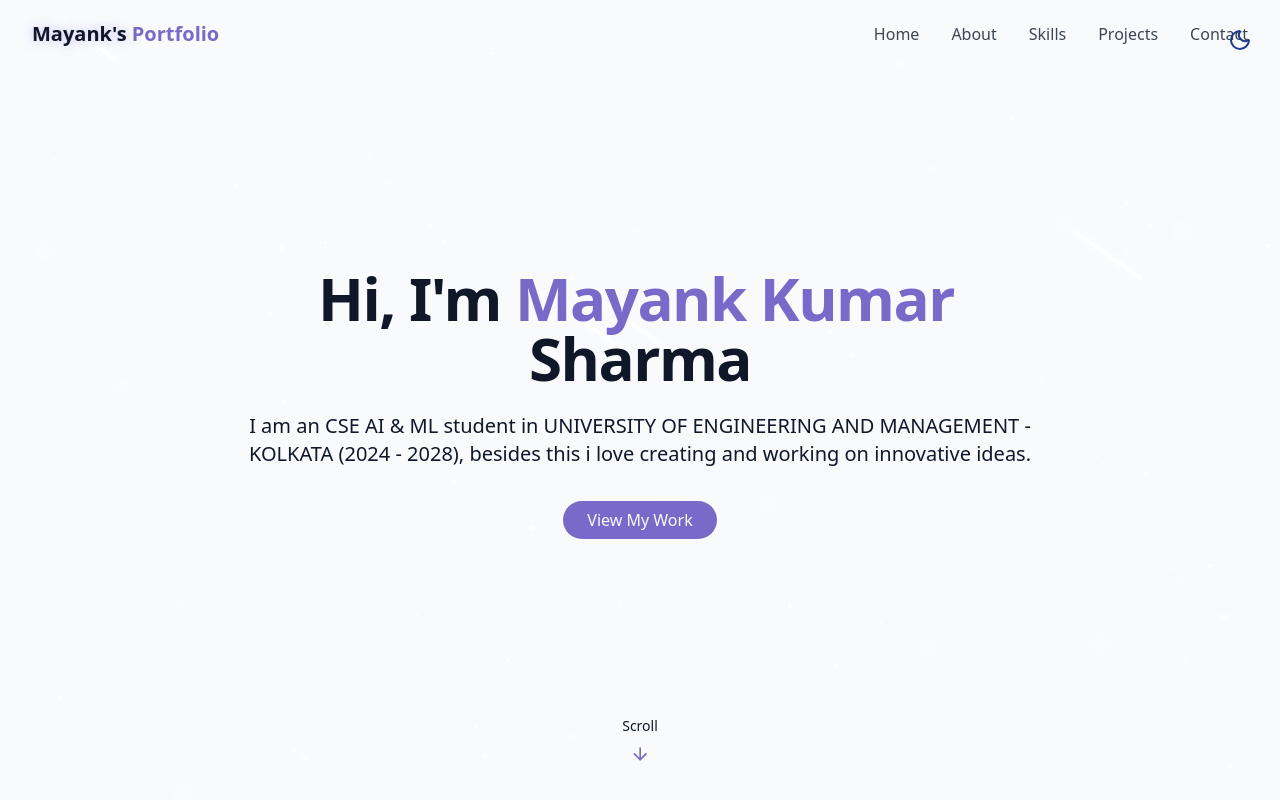
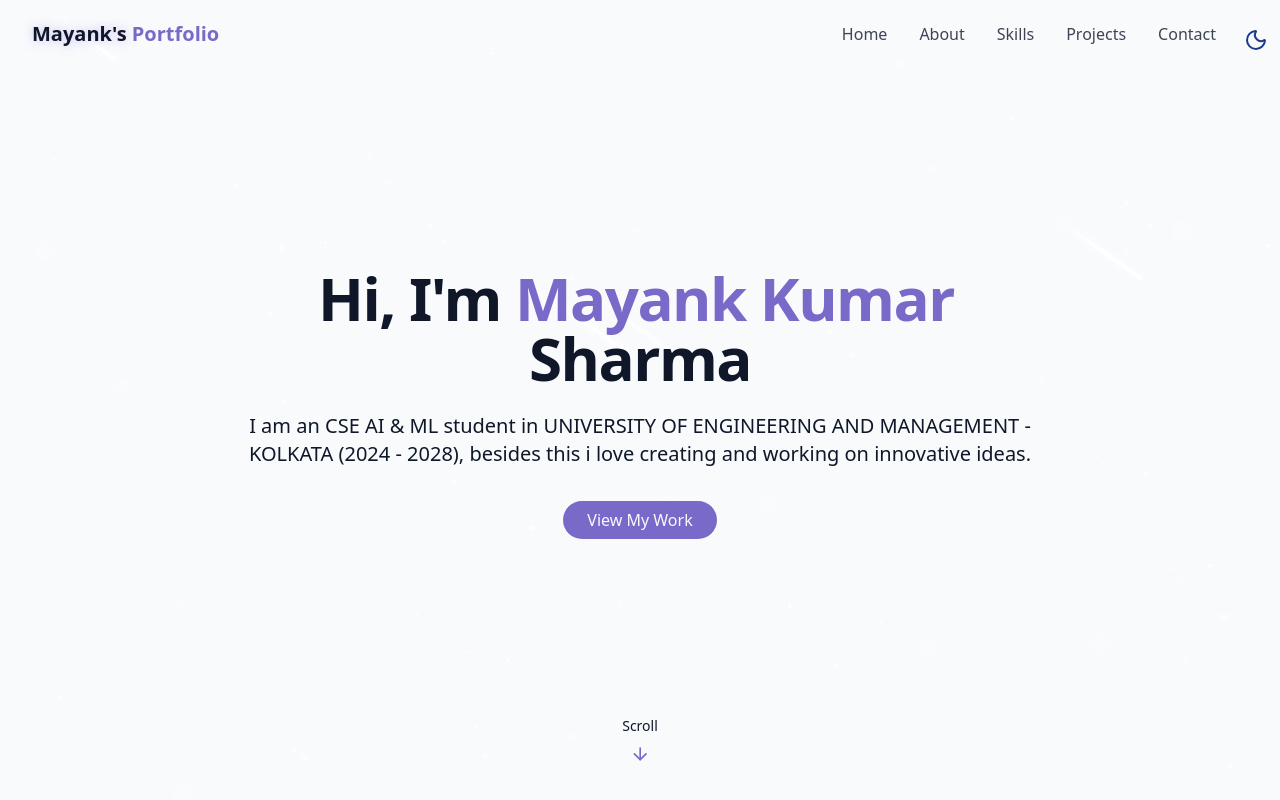
Before and after one commit to Mayank8159/portfolio, a React (Vite) app in the folder client/: page / in a window 1280 px wide. Shown: the top 800 px of the page. Built offline with nearby package versions, Linux system fonts and the light colour scheme.

Commit message:
Backend Added

```diff
--- a/client/src/components/Navbar.jsx
+++ b/client/src/components/Navbar.jsx
@@ -1,6 +1,7 @@
 import { cn } from "@/lib/utils";
 import { Menu, X } from "lucide-react";
 import { useEffect, useState } from "react";
+import { ThemeToggle } from "./ThemeToggle.jsx";
 
 const navItems = [
   { name: "Home", href: "#hero" },
@@ -8,6 +9,7 @@ const navItems = [
   { name: "Skills", href: "#skills" },
   { name: "Projects", href: "#projects" },
   { name: "Contact", href: "#contact" },
+  { component: <ThemeToggle />, href: "#" }
 ];
 
 export const Navbar = () => {
--- a/client/src/components/ThemeToggle.jsx
+++ b/client/src/components/ThemeToggle.jsx
@@ -32,7 +32,7 @@ export const ThemeToggle = () => {
     <button
       onClick={toggleTheme}
       className={cn(
-        "fixed max-sm:hidden top-5 right-5 z-50 p-2 rounded-full transition-colors duration-300",
+        "fixed max-sm: top-5 right-1 z-50 p-2 rounded-full transition-colors duration-300",
         "focus:outlin-hidden"
       )}
     >
```
